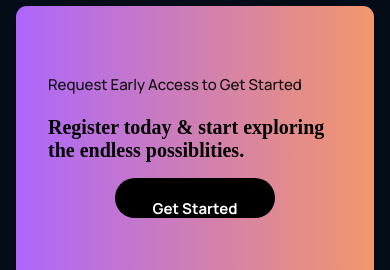
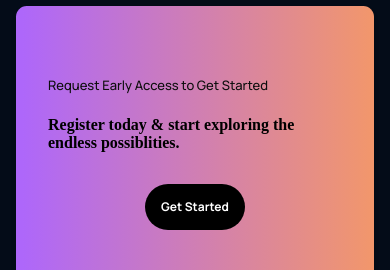
Before and after one commit to lawweiliang/aiwebsite, a React (Create React App) app: page / in a window 390 px wide. Shown: the part 3911-4181 px from the top of the page. Built offline with nearby package versions, Linux system fonts and the light colour scheme.

Commit message:
update cta.css

```diff
--- a/src/components/cta/cta.css
+++ b/src/components/cta/cta.css
@@ -53,7 +53,7 @@
   cursor: pointer;
 }
 
-@media screen and (max-width: 950px) {
+@media screen and (max-width: 1050px) {
   .gpt3__cta-content p {
     font-size: 15px;
   }
@@ -61,10 +61,10 @@
   .gpt3__cta-content h1 {
     font-size: 20px;
   }
+
   .gpt3__cta-btn button {
     font-size: 15px;
-    width: 160px;
-    height: 40px;
+    min-width: 150px;
   }
 }
 
@@ -73,8 +73,22 @@
     flex-direction: column;
   }
 
+  .gpt3__cta-content p {
+    font-size: 13px;
+  }
+
+  .gpt3__cta-content h1 {
+    font-size: 16px;
+  }
+
   .gpt3__cta-btn {
-    margin-top: 1rem;
+    margin-top: 2rem;
+  }
+
+  .gpt3__cta-btn button {
+    font-size: 12px;
+    padding: 0.5rem 1rem;
+    min-width: 100px;
   }
 
   .gpt3__cta.section__margin {
```
